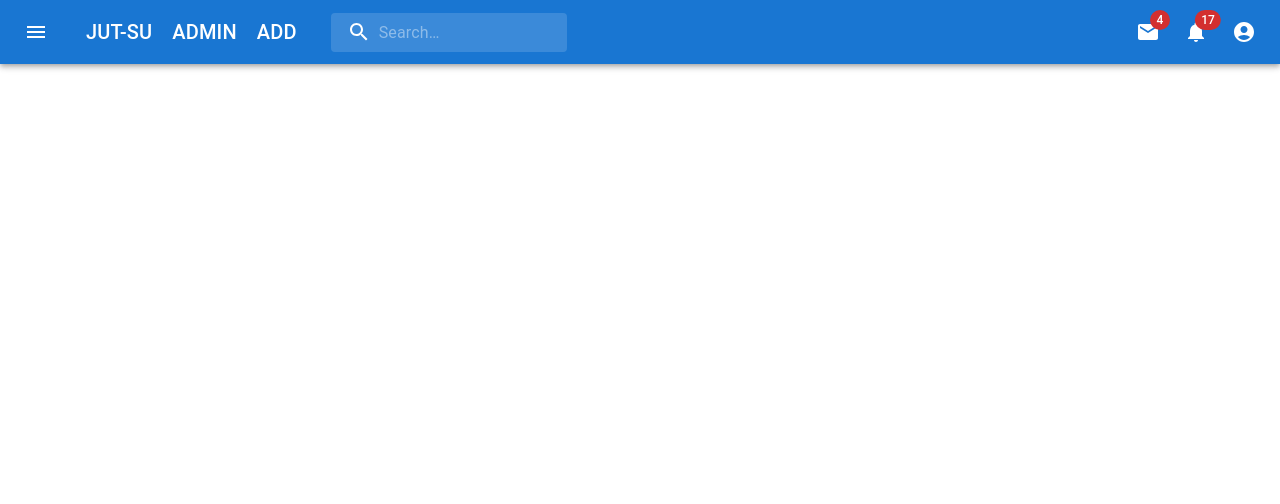
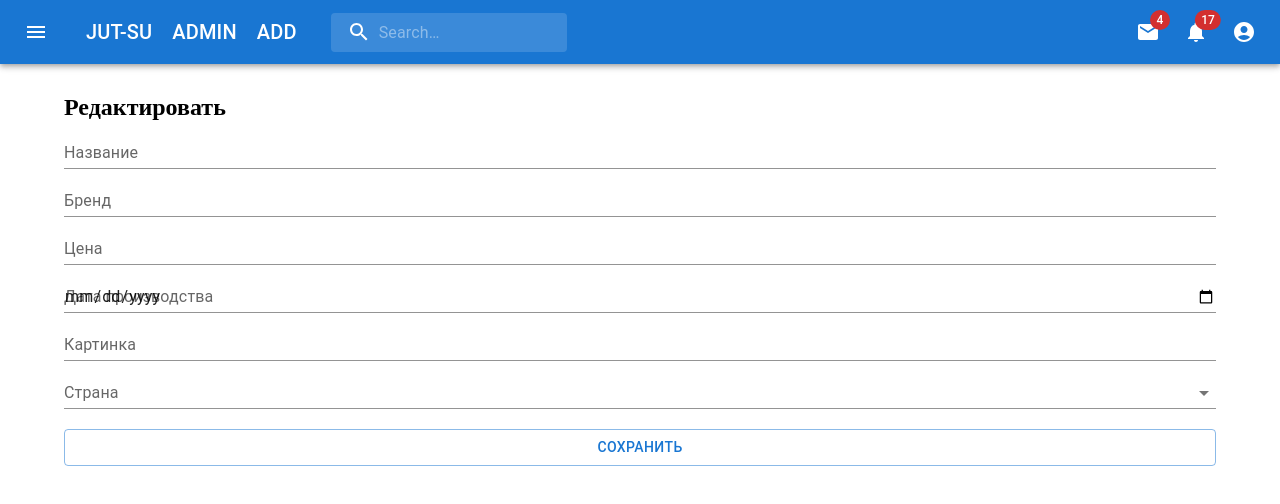
Before and after one commit to Askat-makers/JUT-SU-marketplace, a React (Create React App) app: page /admin/edit/1 in a window 1280 px wide. Before the commit this address had no page. Shown: the top 504 px of the page. Built offline with nearby package versions, Linux system fonts and the light colour scheme; no server answers.

Commit message:
Выполнено: UPDATE, DELETE, READ

```diff
--- a/src/Navigation.js
+++ b/src/Navigation.js
@@ -5,6 +5,7 @@ import AdminPage from "./pages/AdminPage";
 import AdminAddPage from "./pages/AdminAddPage";
 import Navbar from "./components/Navbar";
 import AdminProvider from "./contexts/AdminProvider";
+import AdminEditPage from "./pages/AdminEditPage";
 
 function Navigation() {
   return (
@@ -15,6 +16,7 @@ function Navigation() {
           <Route path="/" element={<MainPage />} />
           <Route path="/admin" element={<AdminPage />} />
           <Route path="/admin/add" element={<AdminAddPage />} />
+          <Route path="/admin/edit/:id" element={<AdminEditPage />} />
         </Routes>
       </BrowserRouter>
     </AdminProvider>
--- a/src/contexts/AdminProvider.js
+++ b/src/contexts/AdminProvider.js
@@ -4,11 +4,26 @@ import { watchesApi } from "../helpers/const";
 export const AdminContext = React.createContext();
 
 const reducer = (state, action) => {
+  if (action.type === "GET_WATCHES") {
+    return {
+      ...state,
+      watches: action.payload,
+    };
+  }
+  if (action.type === "GET_WATCH_TO_EDIT") {
+    return {
+      ...state,
+      watchToEdit: action.payload,
+    };
+  }
   return state;
 };
 
 function AdminProvider({ children }) {
-  const [state, dispatch] = React.useReducer(reducer, {});
+  const [state, dispatch] = React.useReducer(reducer, {
+    watches: [],
+    watchToEdit: null,
+  });
 
   const sendNewWatch = (newWatch) => {
     fetch(watchesApi, {
@@ -20,8 +35,55 @@ function AdminProvider({ children }) {
     });
   };
 
+  const getWatches = () => {
+    fetch(watchesApi)
+      .then((res) => res.json())
+      .then((data) => {
+        let action = {
+          type: "GET_WATCHES",
+          payload: data,
+        };
+        dispatch(action);
+      });
+  };
+
+  const deleteWatch = (id) => {
+    fetch(`${watchesApi}/${id}`, {
+      method: "DELETE",
+    }).then(() => getWatches());
+  };
+
+  // ! UPDATE - 1 PART
+  const getWatchToEdit = (id) => {
+    fetch(`${watchesApi}/${id}`)
+      .then((res) => res.json())
+      .then((data) => {
+        let action = {
+          type: "GET_WATCH_TO_EDIT",
+          payload: data,
+        };
+        dispatch(action);
+      });
+  };
+  // ! UPDATE - 2 PART
+  const saveEditedWatch = (editedWatch) => {
+    fetch(`${watchesApi}/${editedWatch.id}`, {
+      method: "PATCH",
+      headers: {
+        "Content-Type": "application/json",
+      },
+      body: JSON.stringify(editedWatch),
+    });
+  };
+
   const data = {
+    watches: state.watches,
+    watchToEdit: state.watchToEdit,
     sendNewWatch,
+    getWatches,
+    deleteWatch,
+    getWatchToEdit,
+    saveEditedWatch,
   };
   return <AdminContext.Provider value={data}>{children}</AdminContext.Provider>;
 }
--- a/src/index.css
+++ b/src/index.css
@@ -3,16 +3,19 @@
   padding: 0;
 }
 
-.admin-add-page {
+.admin-add-page,
+.admin-edit-page {
   padding-top: 30px;
 }
 
-.admin-add-page form {
+.admin-add-page form,
+.admin-edit-page form {
   display: flex;
   flex-direction: column;
 }
 
-.admin-add-page button {
+.admin-add-page button,
+.admin-edit-page button {
   margin-top: 20px;
 }
 
--- /dev/null
+++ b/src/pages/AdminEditPage.jsx
@@ -0,0 +1,129 @@
+import React from "react";
+import { useParams, useNavigate } from "react-router-dom";
+import { AdminContext } from "../contexts/AdminProvider";
+import {
+  Container,
+  TextField,
+  FormControl,
+  Select,
+  MenuItem,
+  InputLabel,
+  Button,
+} from "@mui/material";
+
+function AdminEditPage() {
+  const { getWatchToEdit, watchToEdit, saveEditedWatch } =
+    React.useContext(AdminContext);
+  const { id } = useParams();
+  const navigate = useNavigate();
+
+  const [name, setName] = React.useState("");
+  const [brand, setBrand] = React.useState("");
+  const [price, setPrice] = React.useState("");
+  const [year, setYear] = React.useState("");
+  const [photo, setPhoto] = React.useState("");
+  const [country, setCountry] = React.useState("");
+
+  const handleSubmit = () => {
+    const editedWatch = {
+      name,
+      brand,
+      price,
+      year,
+      photo,
+      country,
+      id,
+    };
+    for (let i in editedWatch) {
+      if (typeof editedWatch[i] === "string") {
+        if (!editedWatch[i].trim()) {
+          alert("Заполните поле");
+          return;
+        }
+      }
+    }
+    saveEditedWatch(editedWatch);
+    navigate("/admin");
+  };
+
+  React.useEffect(() => {
+    getWatchToEdit(id);
+  }, []);
+
+  React.useEffect(() => {
+    if (watchToEdit) {
+      setName(watchToEdit.name);
+      setBrand(watchToEdit.brand);
+      setPrice(watchToEdit.price);
+      setYear(watchToEdit.year);
+      setCountry(watchToEdit.country);
+      setPhoto(watchToEdit.photo);
+    }
+  }, [watchToEdit]);
+
+  return (
+    <div className="admin-edit-page">
+      <Container>
+        <h2>Редактировать</h2>
+        <form
+          onSubmit={(e) => {
+            e.preventDefault();
+            handleSubmit();
+          }}
+        >
+          <TextField
+            value={name}
+            onChange={(e) => setName(e.target.value)}
+            label="Название"
+            variant="standard"
+          />
+          <TextField
+            value={brand}
+            onChange={(e) => setBrand(e.target.value)}
+            label="Бренд"
+            variant="standard"
+          />
+          <TextField
+            value={price}
+            onChange={(e) => setPrice(parseInt(e.target.value))}
+            type="number"
+            label="Цена"
+            variant="standard"
+          />
+          <TextField
+            value={year}
+            onChange={(e) => setYear(e.target.value)}
+            type="date"
+            label="Дата производства"
+            variant="standard"
+          />
+          <TextField
+            value={photo}
+            onChange={(e) => setPhoto(e.target.value)}
+            label="Картинка"
+            variant="standard"
+          />
+          <FormControl variant="standard">
+            <InputLabel>Страна</InputLabel>
+            <Select
+              value={country}
+              onChange={(e) => setCountry(e.target.value)}
+            >
+              <MenuItem value="china">Китай</MenuItem>
+              <MenuItem value="japan">Япония</MenuItem>
+              <MenuItem value="germany">Германия</MenuItem>
+              <MenuItem value="italy">Италия</MenuItem>
+              <MenuItem value="switzerland">Швейцария</MenuItem>
+              <MenuItem value="czech">Чехия</MenuItem>
+            </Select>
+          </FormControl>
+          <Button variant="outlined" type="submit">
+            Сохранить
+          </Button>
+        </form>
+      </Container>
+    </div>
+  );
+}
+
+export default AdminEditPage;
--- a/src/pages/AdminPage.jsx
+++ b/src/pages/AdminPage.jsx
@@ -1,7 +1,68 @@
 import React from "react";
+import { AdminContext } from "../contexts/AdminProvider";
+import {
+  Container,
+  Table,
+  TableBody,
+  TableCell,
+  TableHead,
+  TableRow,
+} from "@mui/material";
+import { Delete, Edit } from "@mui/icons-material";
+import { Link } from "react-router-dom";
 
 function AdminPage() {
-  return <div>AdminPage</div>;
+  const { getWatches, watches, deleteWatch } = React.useContext(AdminContext);
+
+  React.useEffect(() => {
+    getWatches();
+  }, []);
+
+  return (
+    <div className="admin-page">
+      <Container>
+        <h2>Админ панель</h2>
+        <Table>
+          <TableHead>
+            <TableRow>
+              <TableCell>#</TableCell>
+              <TableCell>Название</TableCell>
+              <TableCell>Бренд</TableCell>
+              <TableCell>Цена</TableCell>
+              <TableCell>Год</TableCell>
+              <TableCell>Страна</TableCell>
+              <TableCell>Фото</TableCell>
+              <TableCell>Удалить</TableCell>
+              <TableCell>Редак.</TableCell>
+            </TableRow>
+          </TableHead>
+          <TableBody>
+            {watches.map((item, index) => (
+              <TableRow key={item.id}>
+                <TableCell>{index + 1}</TableCell>
+                <TableCell>{item.name}</TableCell>
+                <TableCell>{item.brand}</TableCell>
+                <TableCell>{item.price} сом</TableCell>
+                <TableCell>{item.year}</TableCell>
+                <TableCell>{item.country}</TableCell>
+                <TableCell>
+                  <img width={100} src={item.photo} alt="" />
+                </TableCell>
+                <TableCell>
+                  <Delete onClick={() => deleteWatch(item.id)} />
+                </TableCell>
+                <TableCell>
+                  <Link to={`/admin/edit/${item.id}`}>
+                    <Edit />
+                  </Link>
+                </TableCell>
+              </TableRow>
+            ))}
+          </TableBody>
+        </Table>
+      </Container>
+    </div>
+  );
 }
 
 export default AdminPage;
```
Also changed, not shown: database.json (+5 -5 lines), src/contexts/example.js (deleted), 1 other file (tests, documents, lock files or other folders).
